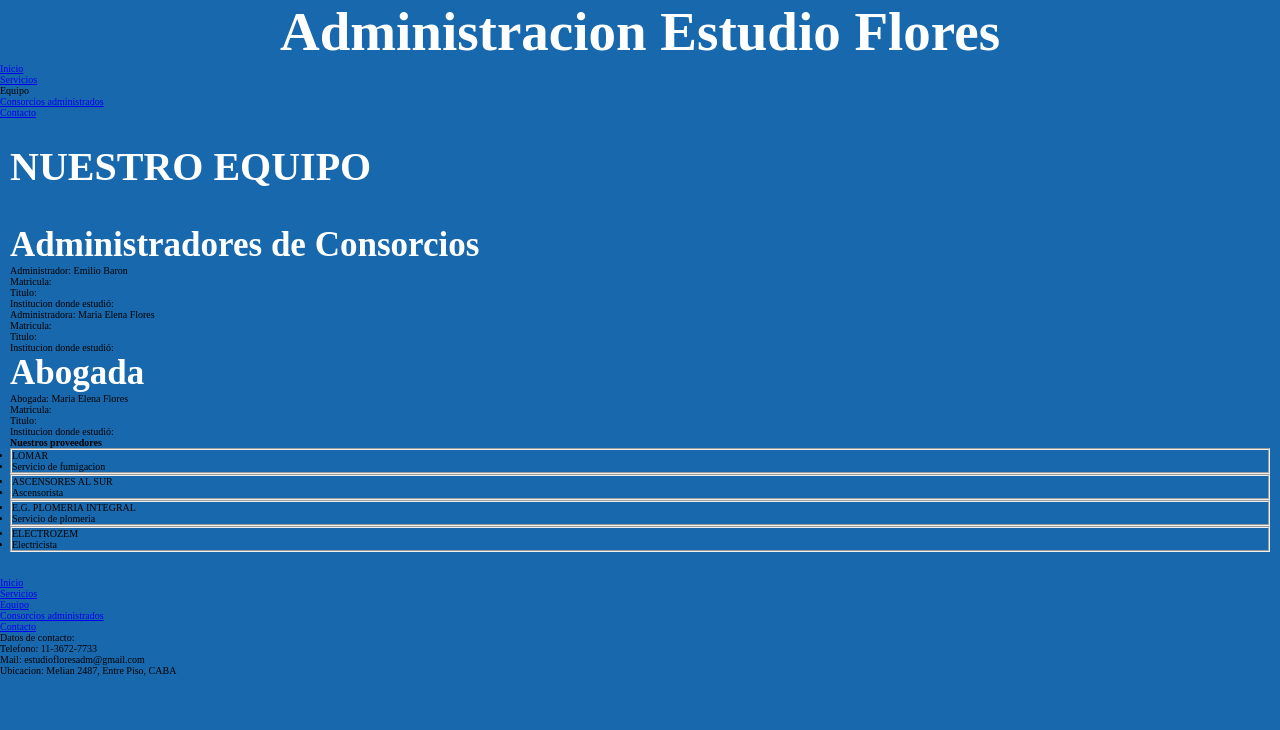
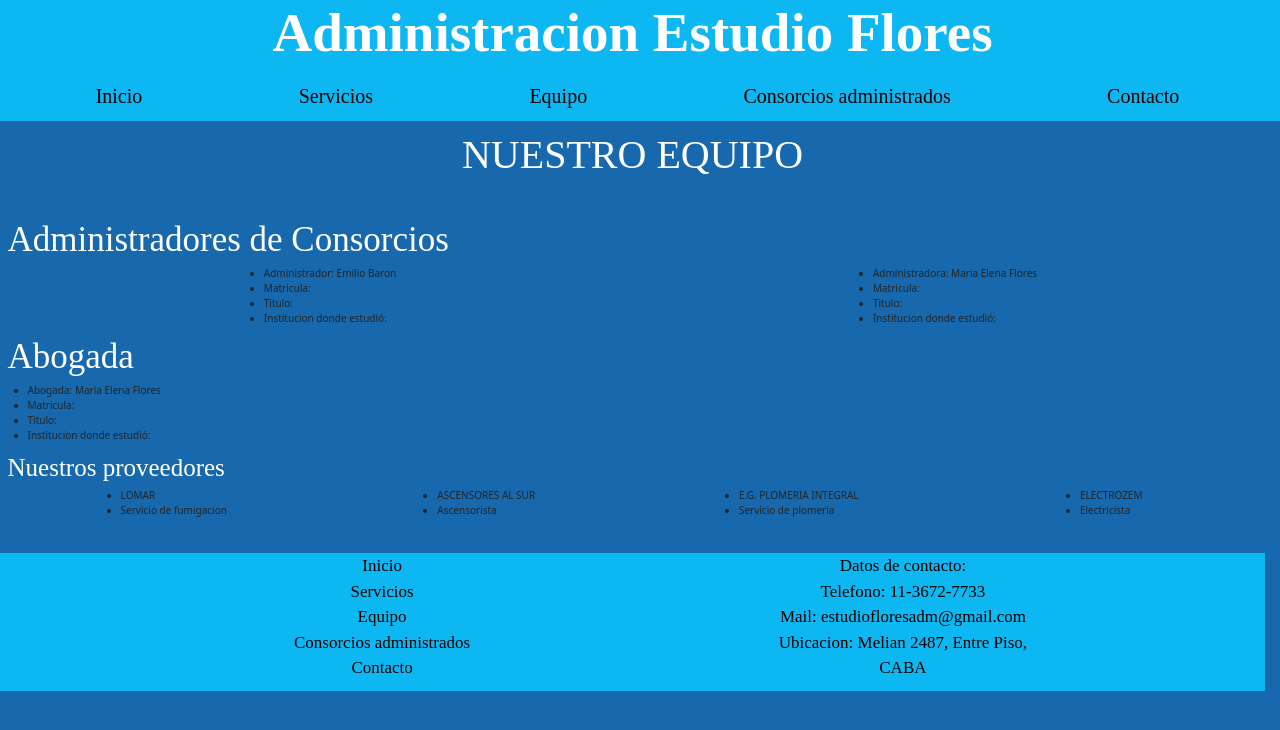
Before and after one commit to facubaron7/AdmEstudioFlores, a plain HTML site: page pages/Equipo.html in a window 1280 px wide. Drawn offline with nearby package versions, Linux system fonts and the light colour scheme.

Commit message:
termine index y servicios. en equipo falta css del section

```diff
--- a/css/estilos.css
+++ b/css/estilos.css
@@ -164,6 +164,9 @@ body{
 }
 
 
+
+
+
 /* media queries*/
 
 @media (max-width: 768px) {
@@ -199,7 +202,13 @@ h2 {
 h3 {
     color: white;
     font-size: 3.5rem;
+    font-family: "Times New Roman", serif;
+}
 
+h4 {
+    color: white;
+    font-size: 2.5rem;
+    font-family: "Times New Roman", serif;
 }
 p {
     color: #0cb7f2;
@@ -231,3 +240,58 @@ footer {
 }
 
 /*Pagina Equipo*/
+
+#Equipo {
+    background-color: #0cb7f2;
+}
+
+.section {  display: grid;
+    grid-template-columns: 1fr;
+    grid-template-rows: repeat(3, 1fr);
+    grid-auto-columns: 1fr;
+    grid-auto-rows: 1fr;
+    gap: 0px 0px;
+    grid-auto-flow: row;
+    grid-template-areas:
+    "Administradores"
+    "Abogada"
+    "Proveedores";
+}
+
+.Administradores {  display: grid;
+    grid-template-columns: repeat(2, 1fr);
+    grid-template-rows: 1fr;
+    gap: 0px 0px;
+    grid-auto-flow: row;
+    justify-items: center;
+    align-items: center;
+    grid-template-areas:
+    "emilio maria";
+    grid-area: Administradores;
+}
+
+.emilio { grid-area: emilio; }
+
+.maria { grid-area: maria; }
+
+.Abogada { grid-area: Abogada; }
+
+.Proveedores {  display: grid;
+    grid-template-columns: repeat(4, 1fr);
+    grid-template-rows: 1fr;
+    gap: 0px 0px;
+    grid-auto-flow: row;
+    justify-items: center;
+    align-items: center;
+    grid-template-areas:
+    "lomar ascensor plomero electricista";
+    grid-area: Proveedores;
+}
+
+.lomar { grid-area: lomar; }
+
+.ascensor { grid-area: ascensor; }
+
+.plomero { grid-area: plomero; }
+
+.electricista { grid-area: electricista; }
--- a/pages/Equipo.html
+++ b/pages/Equipo.html
@@ -5,34 +5,60 @@
     <meta name="viewport" content="width=device-width, initial-scale=1.0">
     <meta http-equiv="X-UA-Compatible" content="ie=edge">
     <title>Equipo Adm Flores</title>
+    <link href="https://cdn.jsdelivr.net/npm/bootstrap@5.3.0/dist/css/bootstrap.min.css" rel="stylesheet" integrity="sha384-9ndCyUaIbzAi2FUVXJi0CjmCapSmO7SnpJef0486qhLnuZ2cdeRhO02iuK6FUUVM" crossorigin="anonymous">
+    <script src="https://cdn.jsdelivr.net/npm/bootstrap@5.3.0/dist/js/bootstrap.bundle.min.js" integrity="sha384-geWF76RCwLtnZ8qwWowPQNguL3RmwHVBC9FhGdlKrxdiJJigb/j/68SIy3Te4Bkz" crossorigin="anonymous"></script>
     <link rel="stylesheet" href="../css/estilos.css">
     <link rel="shortcut icon" href="../images/favicon.png" type="image/x-icon">
 </head>
 <body>
-    <header id="Equipo"><h1>Administracion Estudio Flores</h1> <!--encabezado-->
-        <nav class="classIndice"> <!--menu de navegacion-->
-            <ul class="classIndice"><!--lista no ordenada-->
-                <li class="classIndice"><a href="../index.html" class="classIndice">Inicio</a></li>
-                <li class="classIndice"><a href="../pages/Servicios.html" class="classIndice">Servicios</a></li>
-                <li class="classIndice">Equipo</li>
-                <li class="classIndice"><a href="../pages/Consorcios administrados.html" class="classIndice">Consorcios administrados</a></li>
-                <li class="classIndice"><a href="../pages/Contacto.html" class="classIndice">Contacto</a></li>
+    <header id="Equipo">
+        <div class="Indice container-fluid row">
+            <h1 class="col-12">Administracion Estudio Flores</h1>
+            <nav class="navbar navbar-expand-lg bg-custom-color container-fluid col-12">
+                <div class="container-fluid">
+                    <a class="navbar-brand" href="#Indice"></a>
+                    <button class="navbar-toggler" type="button" data-bs-toggle="collapse" data-bs-target="#navbarNav" aria-controls="navbarNav" aria-expanded="false" aria-label="Toggle navigation">
+                    <span class="navbar-toggler-icon"></span>
+                    </button>
+                    <div class="collapse navbar-collapse Indice" id="navbarNav">
+                    <ul class="navbar-nav">
+                        <li class="nav-item">
+                        <a class="nav-link" href="../index.html">Inicio</a>
+                        </li>
+                        <li class="nav-item">
+                        <a class="nav-link" href="../pages/Servicios.html">Servicios</a>
+                        </li>
+                        <li class="nav-item">
+                        <a class="nav-link active" aria-current="page" href="#">Equipo</a>
+                        </li>
+                        <li class="nav-item">
+                        <a class="nav-link" href="../pages/Consorcios administrados.html">Consorcios administrados</a>
+                        </li>
+                        <li class="nav-item">
+                        <a class="nav-link" href="../pages/Contacto.html">Contacto</a>
+                        </li>
                     </ul>
+                    </div>
+                </div>
             </nav>
+        </div>
     </header>
-    <main><h2>NUESTRO EQUIPO</h2></main>
-    <section id="idImagenDeFondoEquipo">
-        <article><h3>Administradores de Consorcios</h3>
-            <div>
-                <ul class="classAdministradores">
+    <main class="mainIndex container-fluid row">
+        <h2>NUESTRO EQUIPO</h2>
+    </main>
+    <section class="ImagenDeFondoEquipo container-fluid row">
+            <h3>Administradores de Consorcios</h3>
+        <article class="Administradores">
+                <div class="emilio">
+                    <ul>
                         <li>Administrador: Emilio Baron</li>
                         <li>Matricula:</li>
                         <li>Titulo:</li>
                         <li>Institucion donde estudió:</li>
                     </ul>
                 </div>
-            <div>
-                <ul class="classAdministradores">
+                <div class="maria">
+                    <ul>
                         <li>Administradora: Maria Elena Flores</li>
                         <li>Matricula:</li>
                         <li>Titulo:</li>
@@ -40,60 +66,72 @@
                     </ul>
                 </div>
         </article>
-        <article><h3>Abogada</h3>
-            <ul class="classAbogada">
+        <h3>Abogada</h3>
+        <article class="Abogada">
+            <ul>
                 <li>Abogada: Maria Elena Flores</li>
                 <li>Matricula:</li>
                 <li>Titulo:</li>
                 <li>Institucion donde estudió:</li>
             </ul>
         </article>
-        <article><h4>Nuestros proveedores</h4>
+        <h4>Nuestros proveedores</h4>
+        <article class="Proveedores">
+                <div class="lomar">
                     <fieldset>
-                <ul class="classProveedores">
+                        <ul>
                             <li>LOMAR</li>
                             <li>Servicio de fumigacion</li>
                         </ul>
                     </fieldset>
+                </div>
+                <div class="ascensor">
                     <fieldset>
-                <ul class="classProveedores">
+                        <ul>
                             <li>ASCENSORES AL SUR</li>
                             <li>Ascensorista</li>
                         </ul>
                     </fieldset>
+                </div>
+                <div class="plomero">
                     <fieldset>
-                <ul class="classProveedores">
+                        <ul>
                             <li>E.G. PLOMERIA INTEGRAL</li>
                             <li>Servicio de plomeria</li>
                         </ul>
                     </fieldset>
+                </div>
+                <div class="electricista">
                     <fieldset>
-                <ul class="classProveedores">
+                        <ul>
                             <li>ELECTROZEM</li>
                             <li>Electricista</li>
                         </ul>
                     </fieldset>
+                </div>
         </article>
     </section>
-    <footer>
-        <div>
-            <nav class="classIndiceFooter">
-                <ul class="classIndiceFooter">
-                    <li><a href="../index.html" class="classIndiceFooter">Inicio</a></li>
-                    <li><a href="../pages/Servicios.html" class="classIndiceFooter">Servicios</a></li>
-                    <li><a href="#Equipo" class="classIndiceFooter">Equipo</a></li>
-                    <li><a href="../pages/Consorcios administrados.html" class="classIndiceFooter">Consorcios administrados</a></li>
-                    <li><a href="../pages/Contacto.html" class="classIndiceFooter">Contacto</a></li>
+    <footer class="container-fluid row">
+            <div class="footerCompleto">
+                <div class="IndiceFooter">
+                    <nav>
+                        <ul>
+                            <li><a href="../index.html">Inicio </a></li>
+                            <li><a href="../pages/Servicios.html">Servicios</a></li>
+                            <li><a href="#Equipo">Equipo</a></li>
+                            <li><a href="../pages/Consorcios administrados.html">Consorcios administrados</a></li>
+                            <li><a href="../pages/Contacto.html">Contacto</a></li>
                         </ul>
                     </nav>
                 </div>
-        <div>
-            <ul class="classDatosDeContacto">Datos de contacto:
+                <div class="DatosDeContacto">
+                    <ul>Datos de contacto:
                         <li>Telefono: 11-3672-7733</li>
                         <li>Mail: estudiofloresadm@gmail.com</li>
                         <li>Ubicacion: Melian 2487, Entre Piso, CABA</li>
                     </ul>
                 </div>
+            </div>
         </footer>
 </body>
 </html>
```
Also changed, not shown: pages/Servicios.html (+2 -2 lines). Lines whose indentation alone changed are shown as unchanged.
